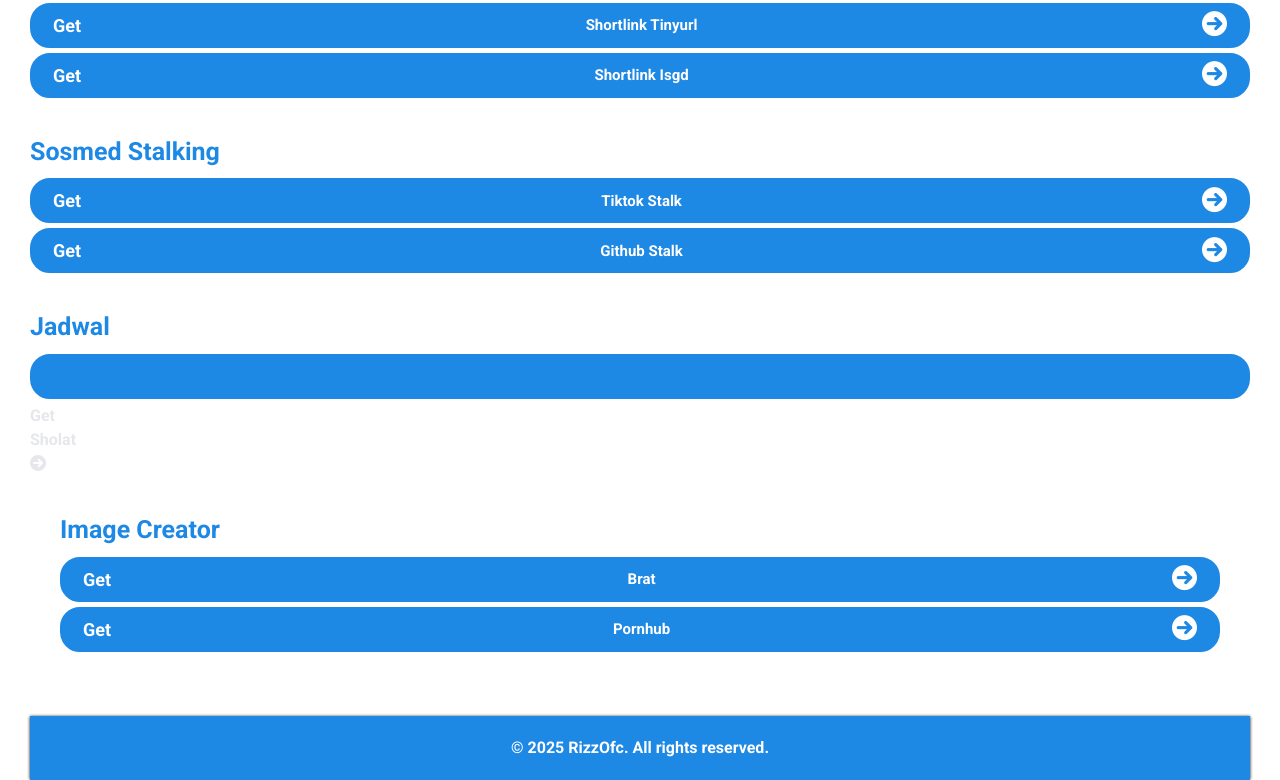
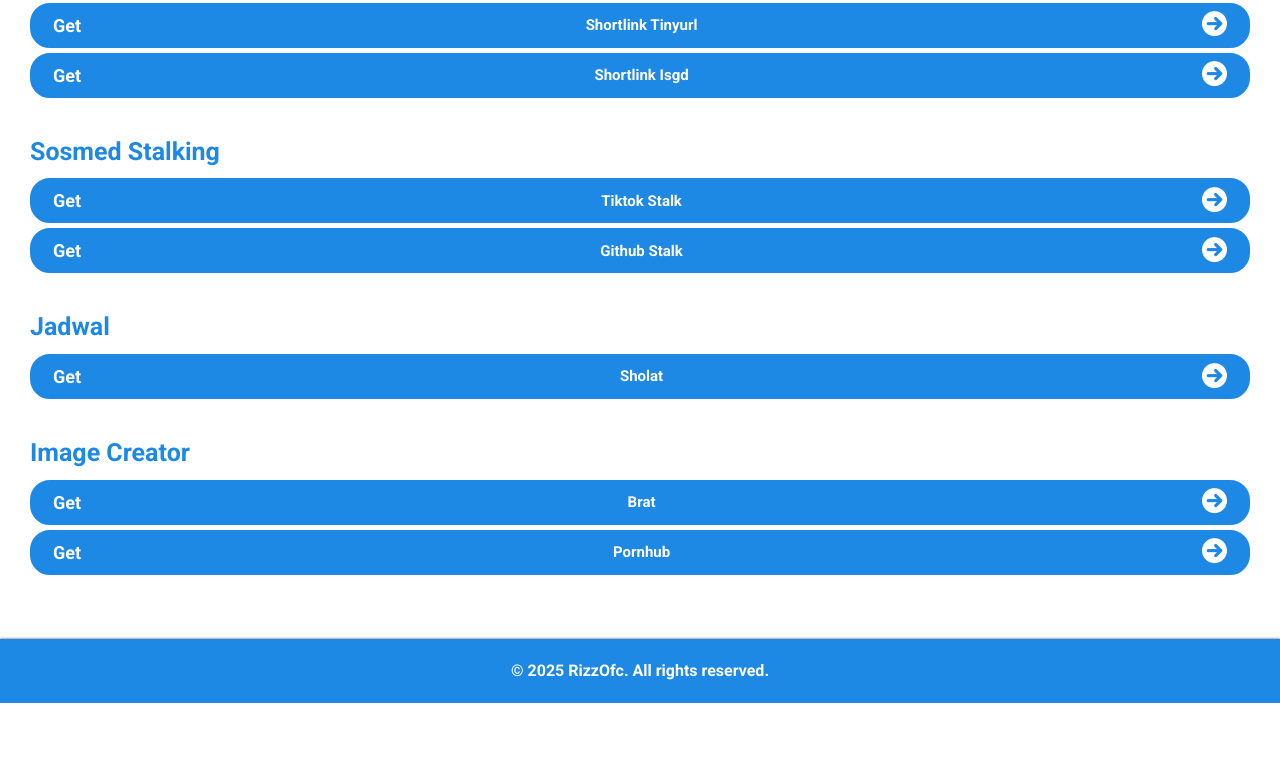
Before and after one commit to RizkiOfc/api-rest, a website: page function/index.html in a window 1280 px wide. Shown: the part 2154-2934 px from the top of the page. After the commit the page ends 2857 px from the top, so only its background shows below. Drawn offline with nearby package versions, Linux system fonts and the light colour scheme.

Commit message:
Update index.html

```diff
--- a/function/index.html
+++ b/function/index.html
@@ -429,10 +429,12 @@
 
   <div class="card">
     <h1>Jadwal</h1>
-    <p class="item">
-        <p class="method">Get</p>
-        <p class="title-api">Sholat</p>
-        <p class="endpoint"><a class="fas fa-arrow-circle-right" href="https://www.ikyiizyy.my.id/api/jadwal/solat?id="></a></p>
+     <div class="item">
+       <p class="method">Get</p>
+       <p class="title-api">Sholat</p>
+       <p class="endpoint"><a class="fas fa-arrow-circle-right" href="https://www.ikyiizyy.my.id/api/jadwal/solat?id="></a></p>
+     </div>
+</div>
 
  <div class="card">
     <h1>Image Creator</h1>
```
